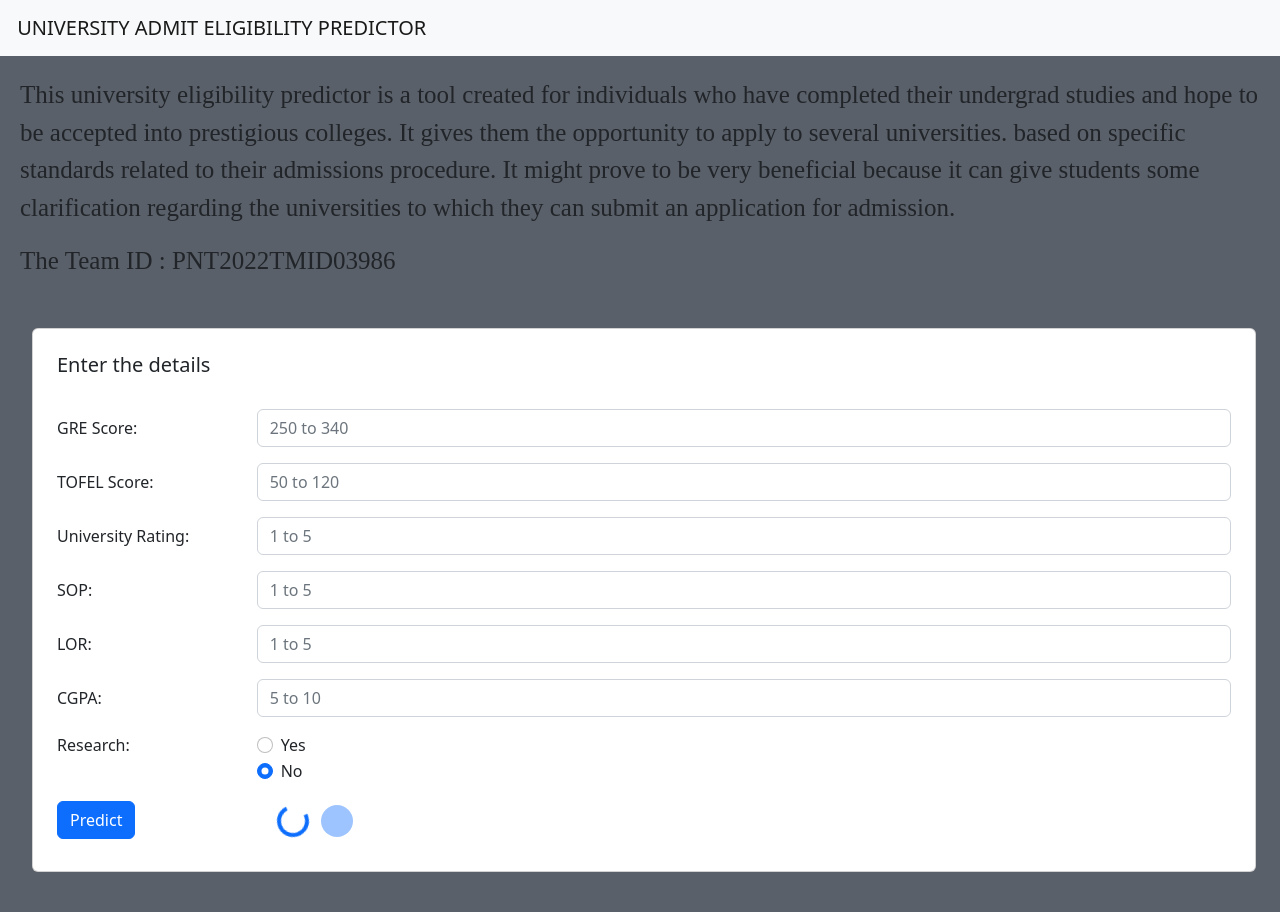
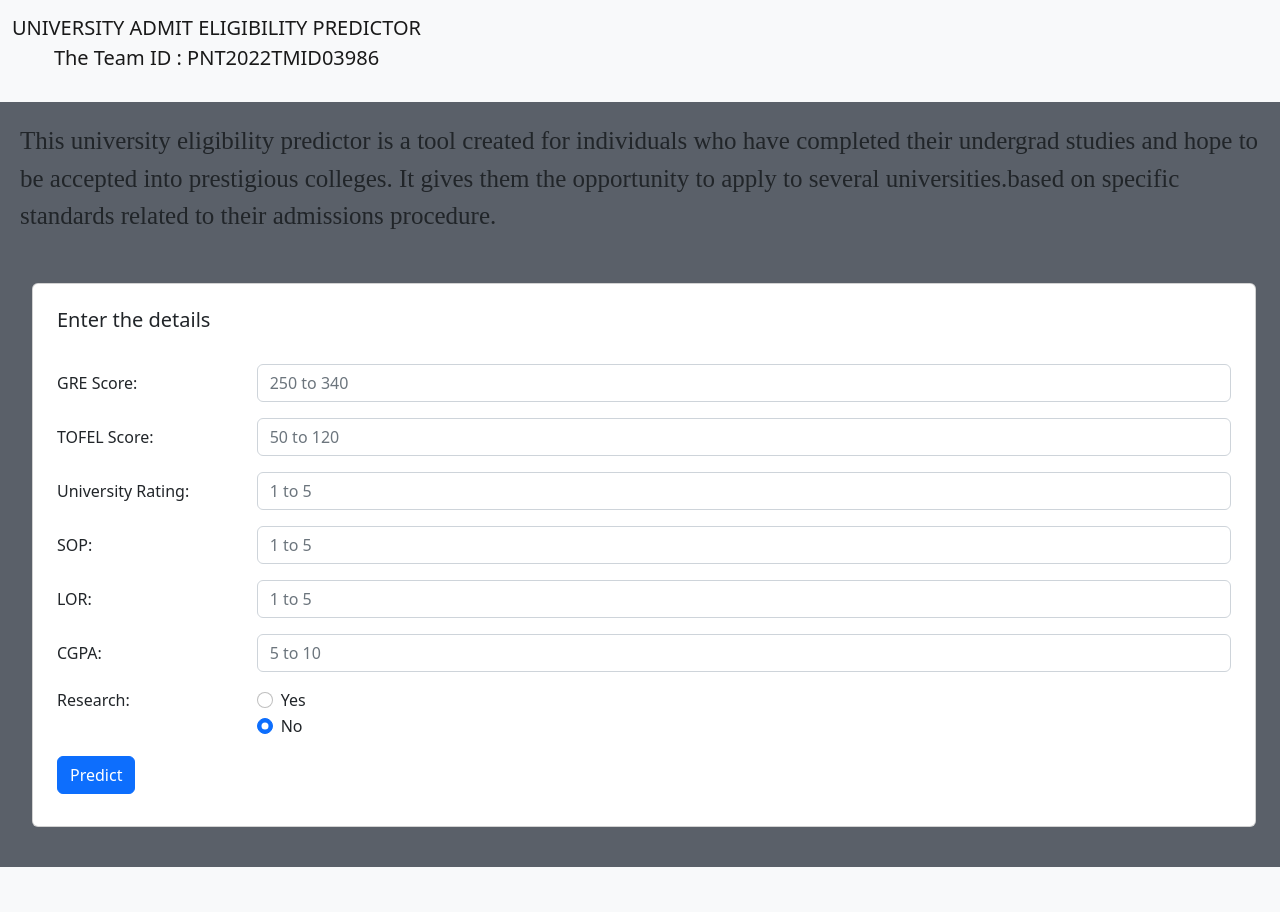
Before and after one commit to IBM-EPBL/IBM-Project-27453-1660056745, a Flask app: page /home in a window 1280 px wide. After the commit the page ends 867 px from the top, so only its background shows below. Run offline with Flask 2, Linux system fonts and the light colour scheme.

Commit message:
Update HOME.html

```diff
--- a/Final Deliverables/templates/HOME.html
+++ b/Final Deliverables/templates/HOME.html
@@ -3,19 +3,21 @@
     <nav class="navbar navbar-expand-lg bg-light">
         <div class="container-fluid">
             <a class="navbar-brand text-responsive-h" href="/">
-                <img > UNIVERSITY ADMIT ELIGIBILITY PREDICTOR
+                UNIVERSITY ADMIT ELIGIBILITY PREDICTOR
+                <p>The Team ID : PNT2022TMID03986</p>
             </a>
         </div>
     </nav>
     <div class="MAIN">
         <p class="text-responsive,">
-            This university eligibility predictor is a tool created for individuals who have completed their undergrad studies and hope to be accepted into prestigious colleges. It gives them the opportunity to apply to several universities.
-based on specific standards related to their admissions procedure. It might prove to be very beneficial because it can give students some clarification regarding the universities to which they can submit an application for admission.</p>
-        <p>The Team ID : PNT2022TMID03986
-        </p>
+            This university eligibility predictor is a tool created for individuals who have completed their
+            undergrad studies and hope to be accepted into prestigious colleges. It gives them the opportunity
+            to apply to several universities.based on specific standards related to their admissions procedure.
+            </p>
+
     </div>
 </div>
-<!-- </div> -->
+
 <div class="p-4">
     <div class="row mb-2">
         <div class="col-4">
@@ -89,13 +91,7 @@ based on specific standards related to their admissions procedure. It might prov
                                 <div class="col-lg-2 mb-2 me-3">
                                     <button type="submit" class="btn btn-primary" id="button">Predict</button>
                                 </div>
-                                <div class="col-lg-2" id="spinner">
-                                    <div class="spinner-border text-primary m-1" role="status">
-                                        <span class="visually-hidden">Loading...</span>
-                                    </div>
-                                    <div class="spinner-grow text-primary m-1" role="status">
-                                        <span class="visually-hidden">Loading...</span>
-                                    </div>
+
                                 </div>
                         </form>
                         </div>
```
